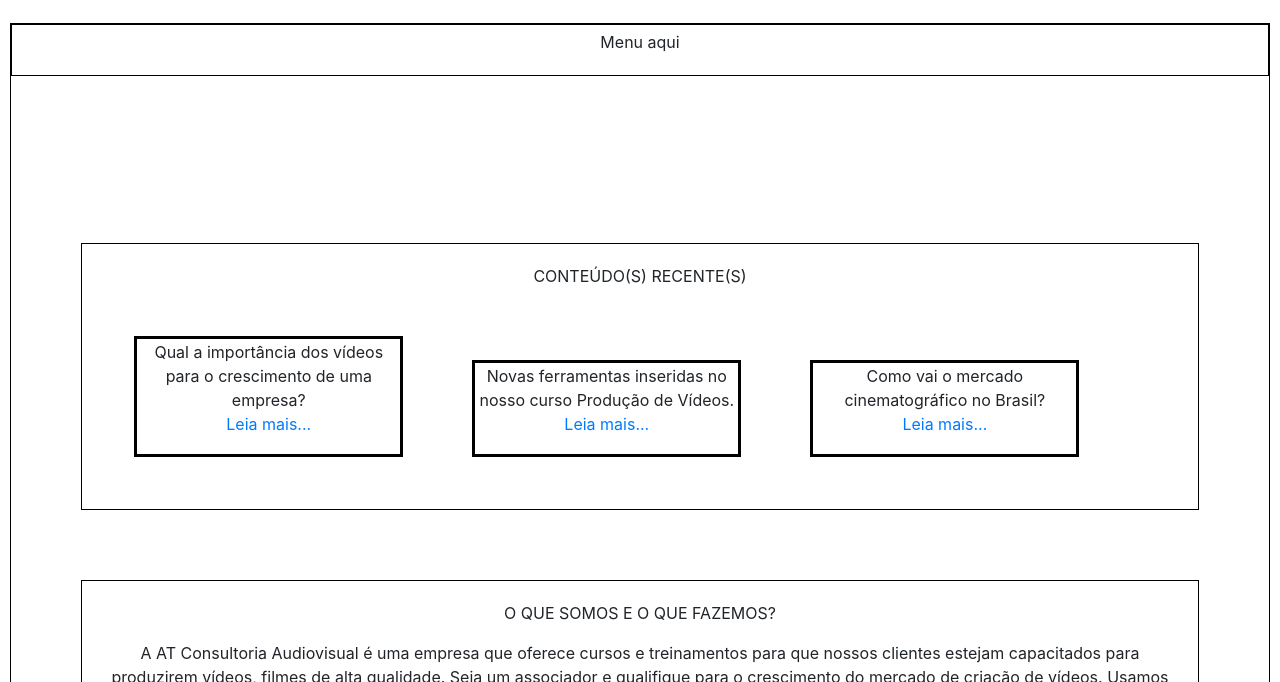
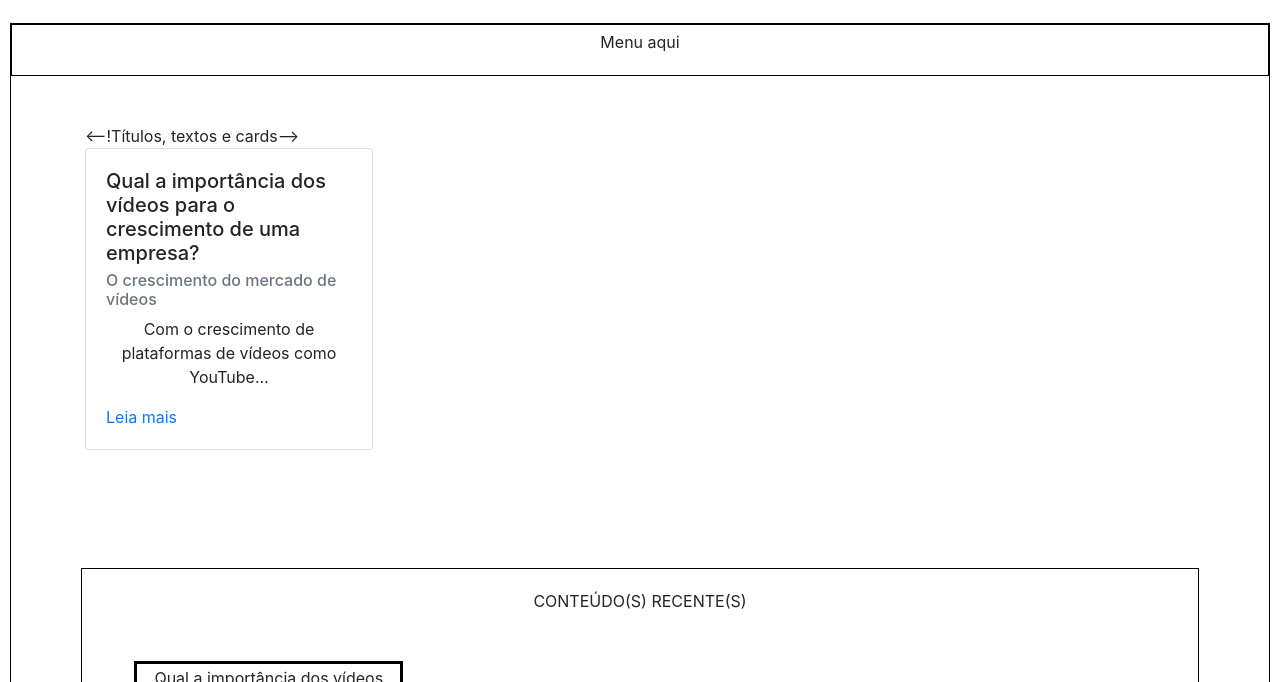
Before and after one commit to arinelson/projetoifal, a plain HTML site: page index.html in a window 1280 px wide. Shown: the part 42-724 px from the top of the page. Drawn offline with nearby package versions, Linux system fonts and the light colour scheme.

Commit message:
Update index.html

```diff
--- a/index.html
+++ b/index.html
@@ -98,6 +98,16 @@
 		<div class="container">
 			<div class="row">
 				<div class="col-md-12">
+					<--!Títulos, textos e cards-->
+					<div class="card" style="width: 18rem;">
+					    <div class="card-body">
+						<h5 class="card-title">Qual a importância dos vídeos para o crescimento de uma empresa?</h5>
+						<h6 class="card-subtitle mb-2 text-muted">O crescimento do mercado de vídeos</h6>
+						<p class="card-text">Com o crescimento de plataformas de vídeos como YouTube...</p>
+						<a href="#" class="card-link">Leia mais</a>
+
+					    </div>
+					</div>
 
 				</div>
 			</div>
```
